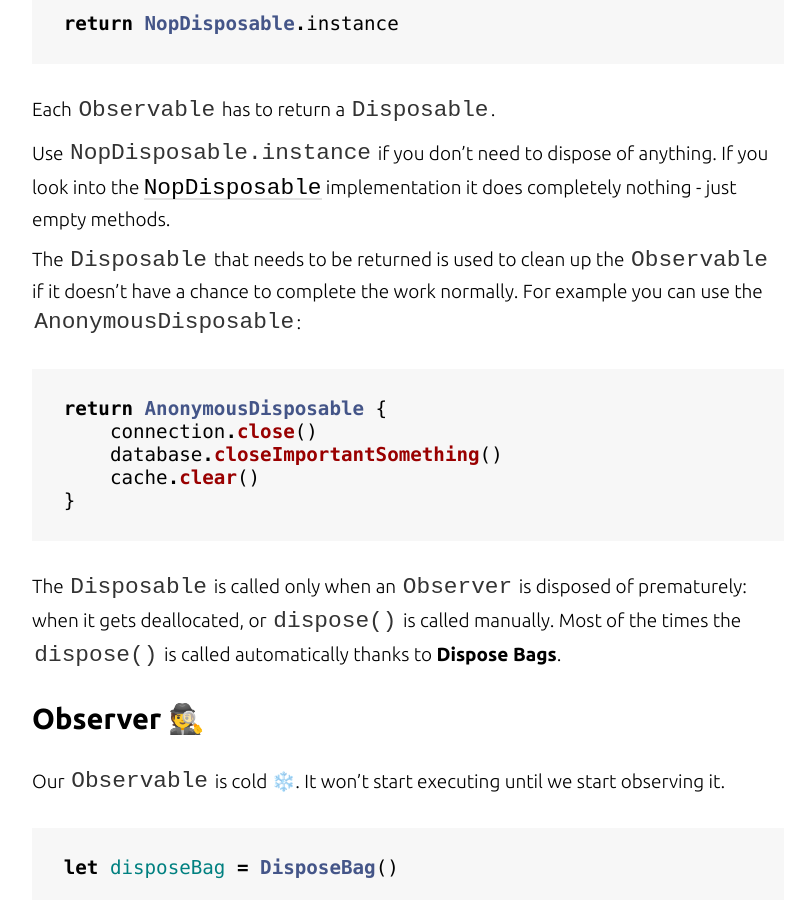
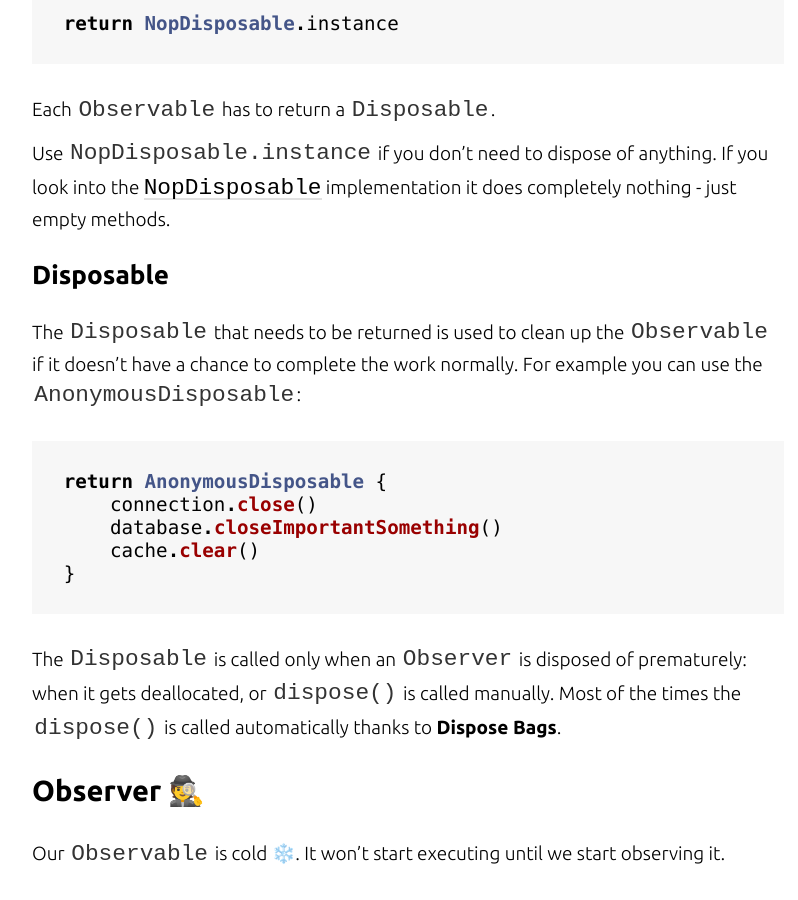
Before and after one commit to michalciurus/michalciurus.github.io, a Jekyll site: the page built from _posts/2016-07-16-RxSwift-for-dummies-#1-Observables.markdown, in a window 1280 px wide and 900 px high, scrolled down 2900 px. Shown: the whole window, without its empty margins (232-1030 px from the left). Built offline with Jekyll 4.4.1, drawn with Linux system fonts in a browser that asks for light colours; nearby versions of some CDN libraries.

Commit message:
no message

```diff
--- a/_posts/2016-07-16-RxSwift-for-dummies-#1-Observables.markdown
+++ b/_posts/2016-07-16-RxSwift-for-dummies-#1-Observables.markdown
@@ -78,6 +78,8 @@ Each `Observable` has to return a `Disposable`.
 
 Use `NopDisposable.instance` if you don't need to dispose of anything.
 If you look into the [`NopDisposable`](https://github.com/ReactiveX/RxSwift/blob/master/RxSwift/Disposables/NopDisposable.swift) implementation it does completely nothing - just empty methods.
+
+#### Disposable
 
 The `Disposable` that needs to be returned is used to  clean up the `Observable` if it doesn't have a chance to complete the work normally. For example you can use the `AnonymousDisposable`:
 
```
